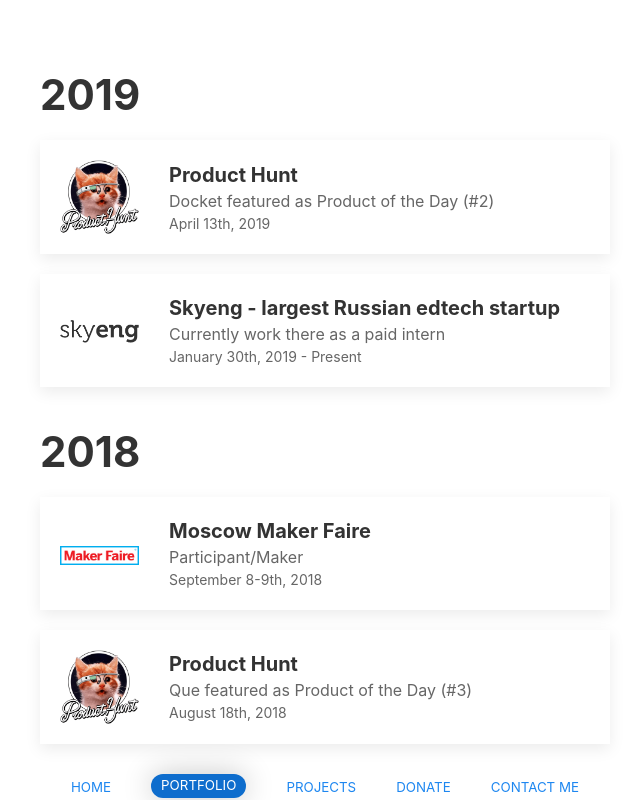
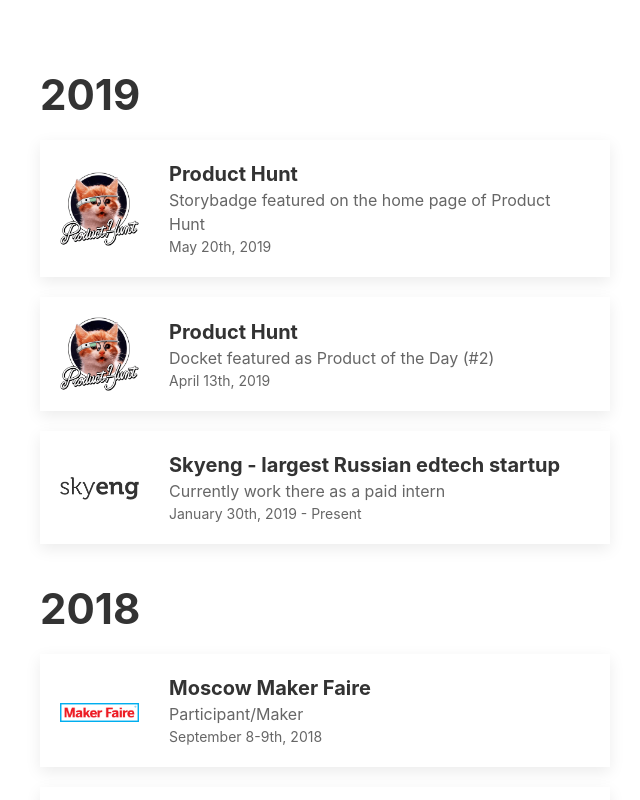
Before and after one commit to gbougakov/bygeorgenet.me, a Vue app: page /portfolio in a window 1280 px wide. Shown: the top 800 px of the page, without its empty margins (315-955 px from the left). Built offline with nearby package versions, Linux system fonts and the light colour scheme.

Commit message:
Update Portfolio.vue

```diff
--- a/src/views/Portfolio.vue
+++ b/src/views/Portfolio.vue
@@ -1,6 +1,9 @@
 <template>
   <div>
     <h1 class="uk-text-bold">2019</h1>
+    <portfolio-element image="img/producthunt.png" title="Product Hunt"
+      subtitle="Storybadge featured on the home page of Product Hunt" date="May 20th, 2019" url="https://www.producthunt.com/posts/storybadge">
+    </portfolio-element>
     <portfolio-element image="img/producthunt.png" title="Product Hunt"
       subtitle="Docket featured as Product of the Day (#2)" date="April 13th, 2019" url="https://www.producthunt.com/posts/docket-3">
     </portfolio-element>
```
